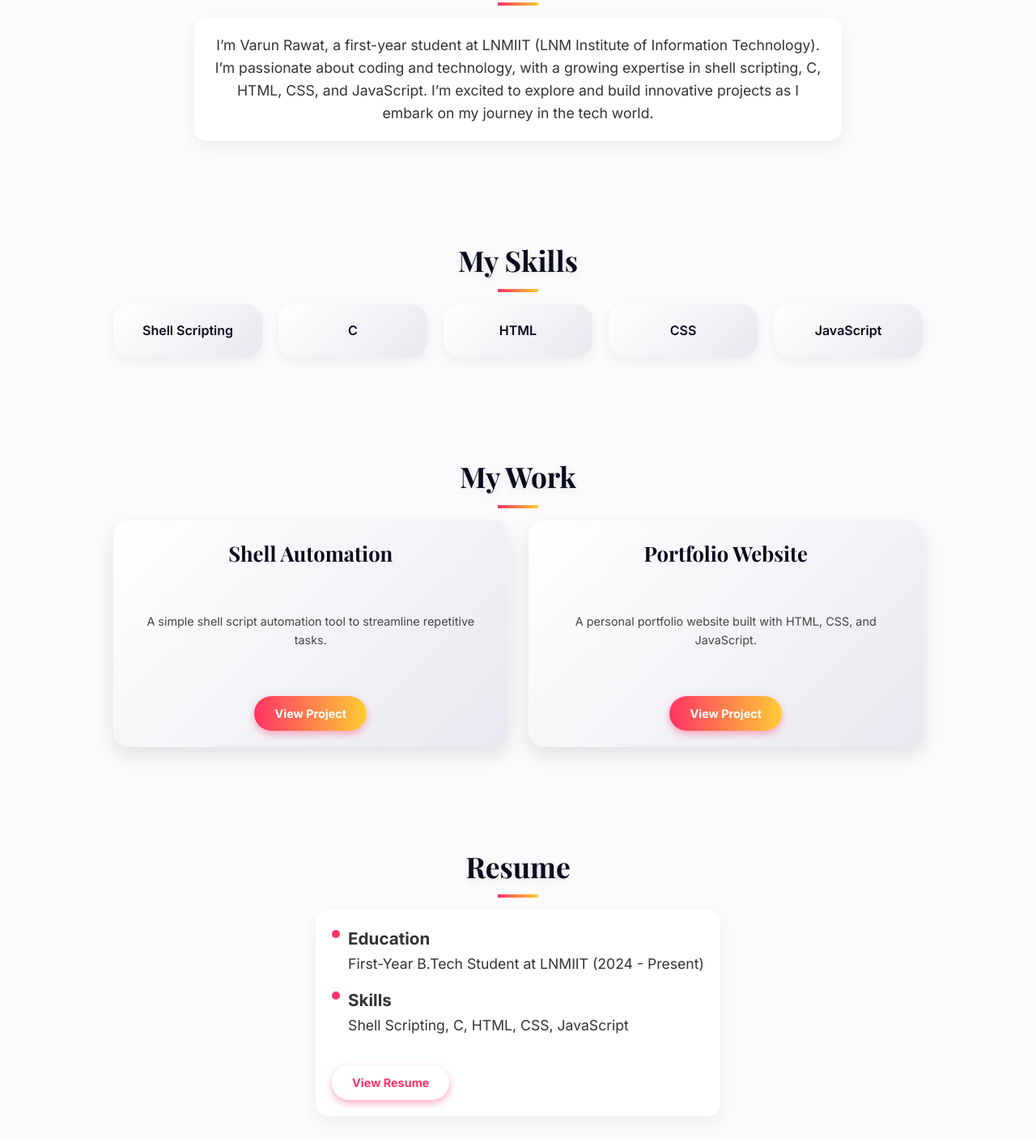
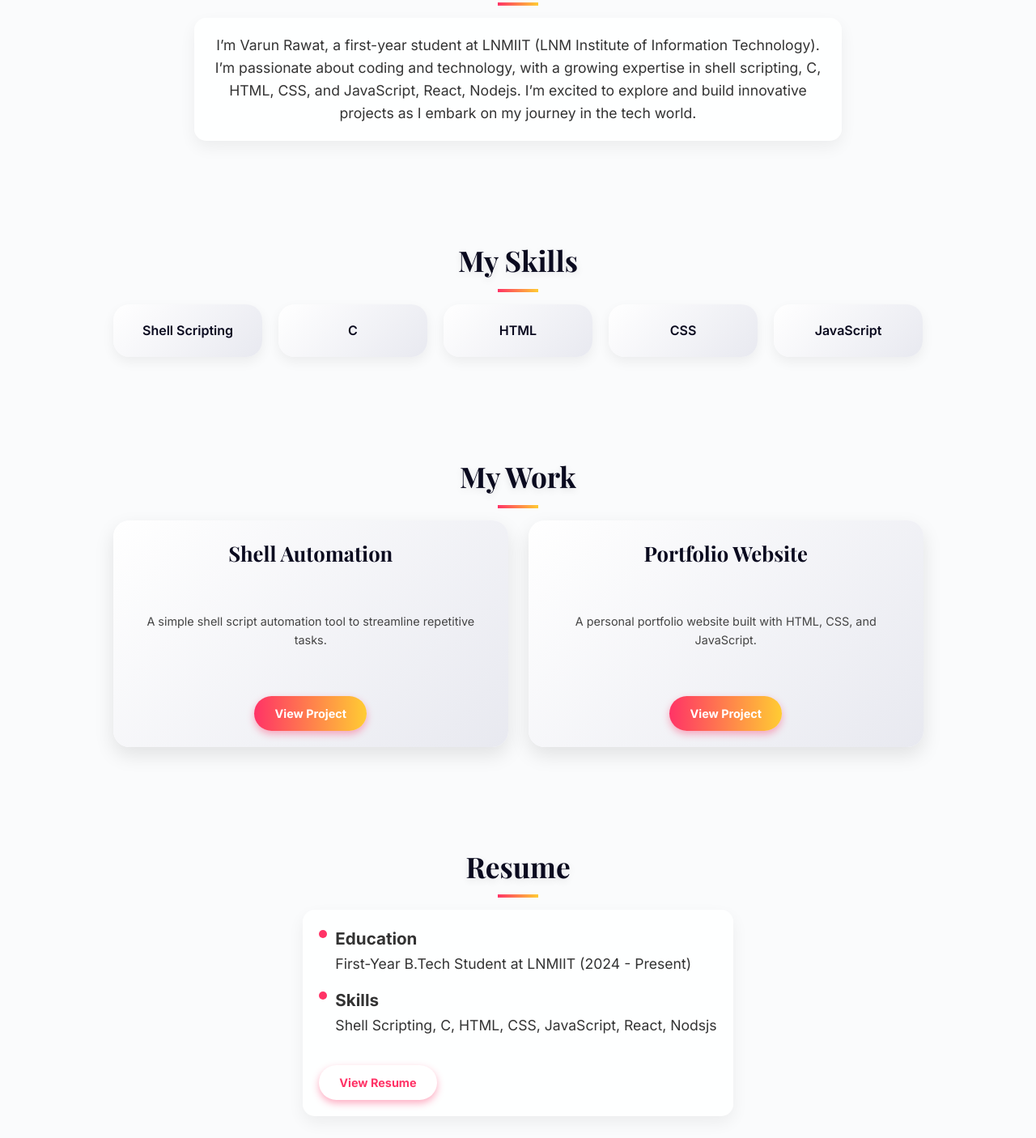
Before and after one commit to techvoyager56/techvoyager56.github.io, a plain HTML site: page index.html in a window 1280 px wide. Shown: the part 526-1932 px from the top of the page at 81% size. Drawn offline with nearby package versions, Linux system fonts and the light colour scheme.

Commit message:
Update index.html

```diff
--- a/index.html
+++ b/index.html
@@ -63,7 +63,7 @@
     <section id="about" class="section parallax-section">
         <h2 class="section-title">About Me</h2>
         <div class="about-content">
-            <p>I’m Varun Rawat, a first-year student at LNMIIT (LNM Institute of Information Technology). I’m passionate about coding and technology, with a growing expertise in shell scripting, C, HTML, CSS, and JavaScript. I’m excited to explore and build innovative projects as I embark on my journey in the tech world.</p>
+            <p>I’m Varun Rawat, a first-year student at LNMIIT (LNM Institute of Information Technology). I’m passionate about coding and technology, with a growing expertise in shell scripting, C, HTML, CSS, and JavaScript, React, Nodejs. I’m excited to explore and build innovative projects as I embark on my journey in the tech world.</p>
         </div>
     </section>
 
@@ -107,7 +107,7 @@
                 </div>
                 <div class="timeline-item">
                     <h3>Skills</h3>
-                    <p>Shell Scripting, C, HTML, CSS, JavaScript</p>
+                    <p>Shell Scripting, C, HTML, CSS, JavaScript, React, Nodsjs</p>
                 </div>
             </div>
            <a href="Resume.pdf" target="_blank" class="btn primary-btn">View Resume</a>
```
